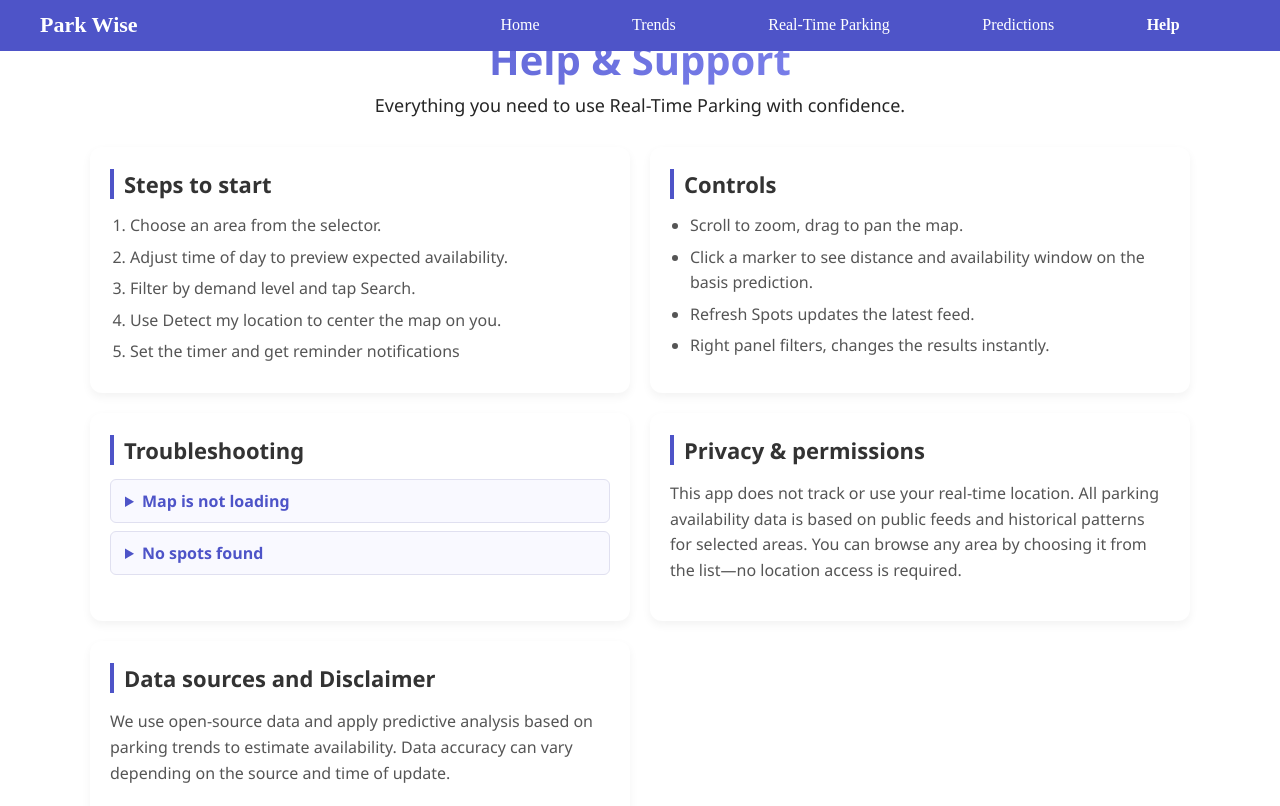
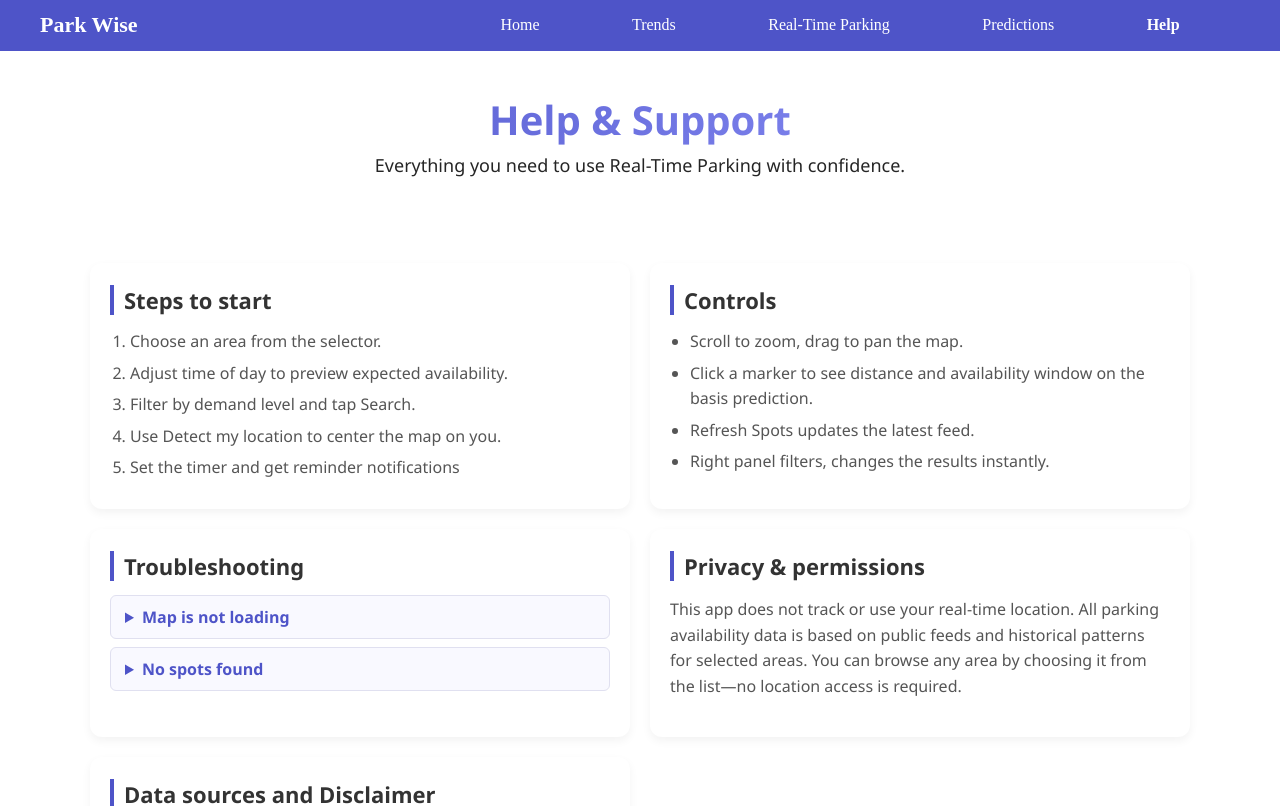
Before and after one commit to LELI1891633/5122-TE20, a Vue app in the folder web/: page /help in a window 1280 px wide. Shown: the top 806 px of the page. Built offline with nearby package versions, Linux system fonts and the light colour scheme.

Commit message:
small change in help page

```diff
--- a/web/src/views/Help.vue
+++ b/web/src/views/Help.vue
@@ -74,6 +74,7 @@
 .page-head {
   text-align: center;
   margin-bottom: 30px;
+  padding: 60px 16px 40px;
 }
 .page-head h1 {
   margin: 0 0 6px;
```
